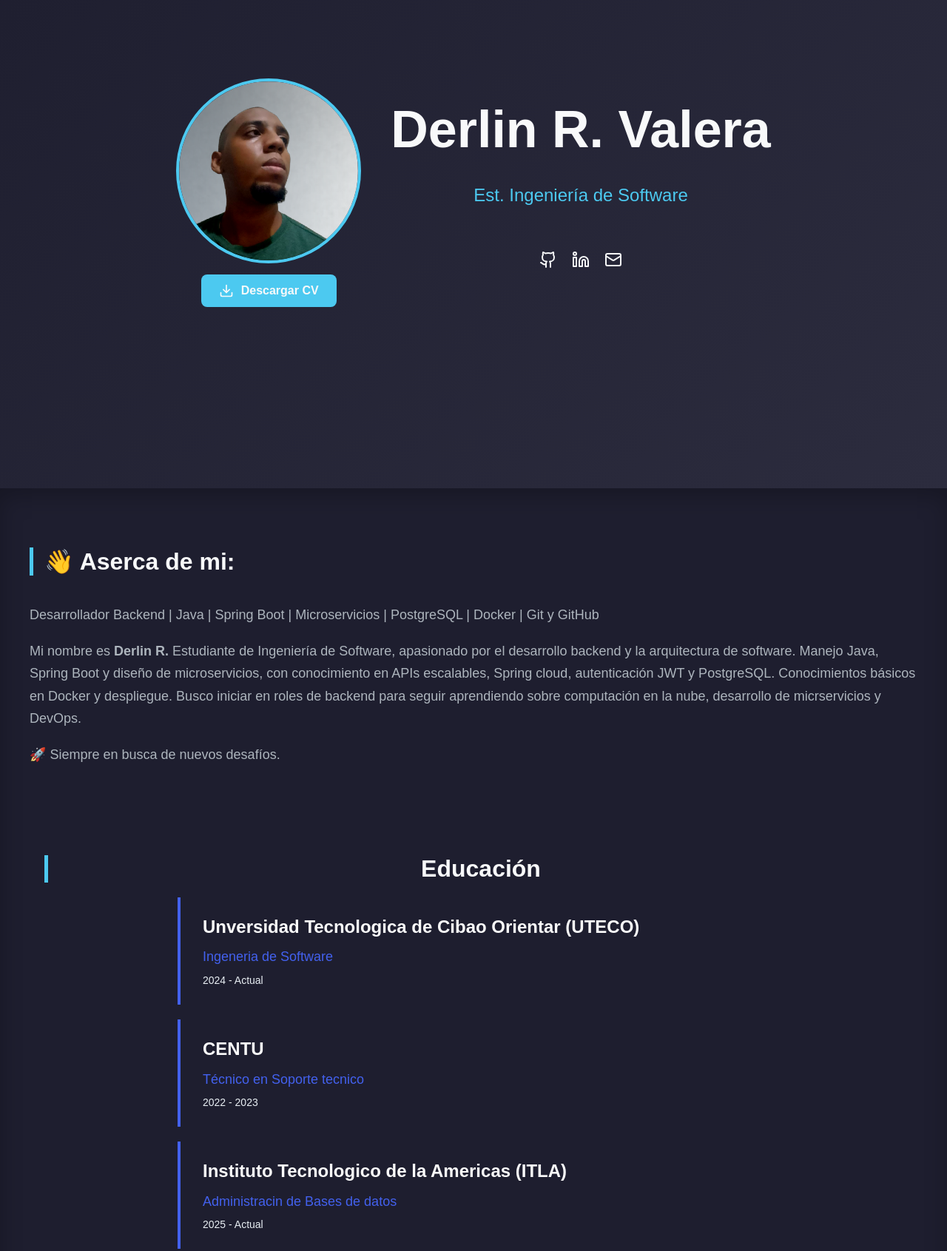
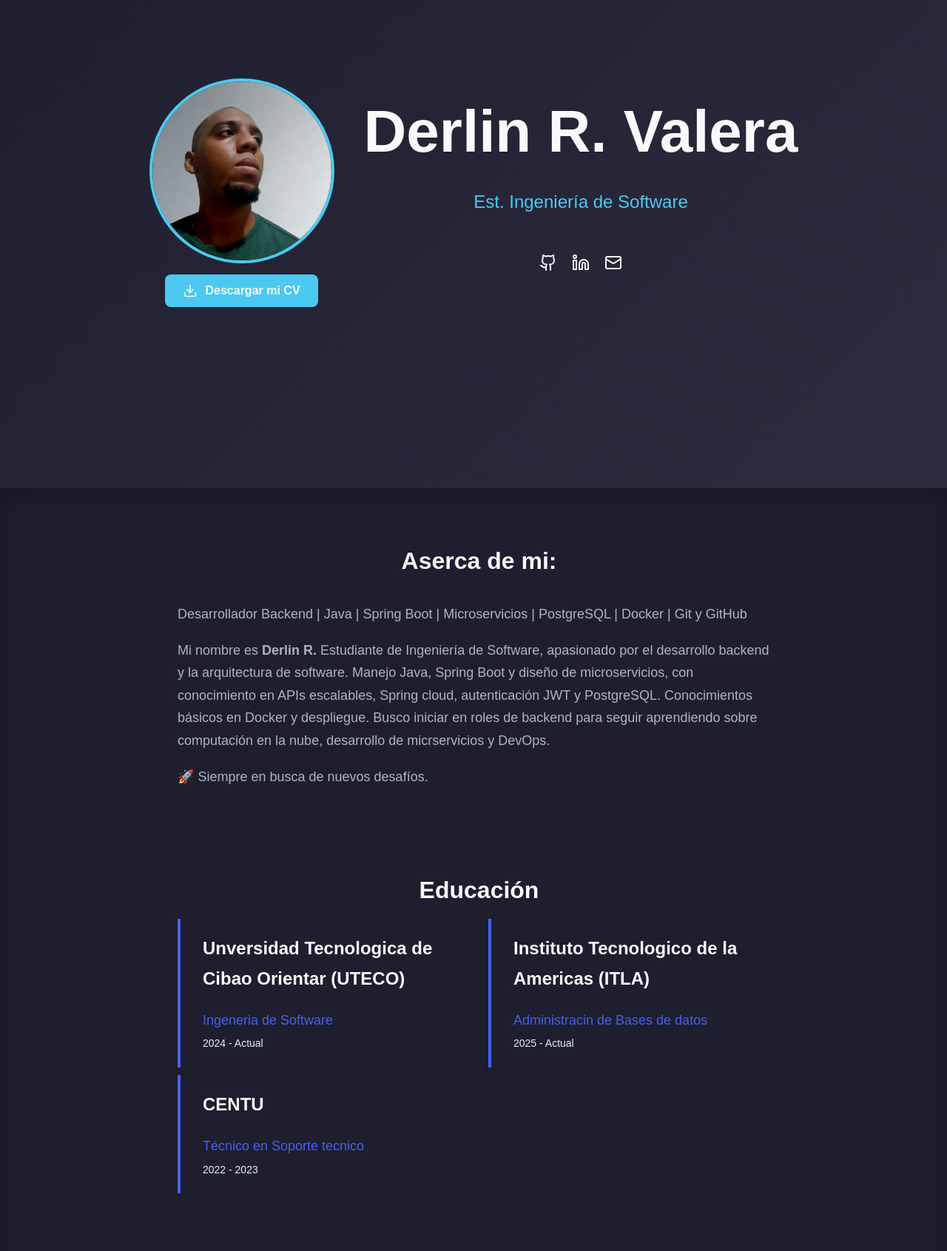
Before and after one commit to Derlin-Dev/Derlin-Dev.github.io, a plain HTML site: page index.html in a window 1280 px wide. Shown: the part 140-1831 px from the top of the page at 74% size. Drawn offline with nearby package versions, Linux system fonts and the light colour scheme.

Commit message:
mejoras en el css

```diff
--- a/assets/css/styles.css
+++ b/assets/css/styles.css
@@ -43,15 +43,15 @@
   }
 
   header h1 {
-    font-size: 70px;
+    font-size: 80px;
     font-weight: bold;
-    margin-bottom: 20px;
+    margin-bottom: 15px;
   }
   header h2 {
     font-size: 24px;
     font-weight: normal;
     color: var(--accent-light);
-    margin-bottom: 20px;
+    margin-bottom: 10px;
   }
 
   /* ===== Perfil ===== */
@@ -74,7 +74,7 @@
     display: flex;
     flex-direction: column;
     align-items: center;
-    gap: 15px;
+    gap: 20px;
   }
 
   /* ===== Títulos ===== */
@@ -92,7 +92,6 @@
     font-size: 32px;
     color: var(--text-main);
     margin-bottom: 20px;
-    border-left: 5px solid var(--accent-light);
     padding-left: 15px;
   }
 
@@ -103,6 +102,18 @@
     background-color: var(--accent-light);
     margin-top: 10px;
     border-radius: 2px;
+  }
+  #about h3 {
+    text-align: center;
+
+  }
+
+  #about p {
+    max-width: 800px;
+    margin: 0 auto;
+    font-size: 18px;
+    line-height: 1.7;
+    color: var(--text-secondary);
   }
 
   /* ===== Iconos Sociales ===== */
@@ -124,6 +135,7 @@
 
   .social-icons a:hover {
     color: var(--accent-light);
+    transform: scale(1.1);
   }
 
   .social-links {
@@ -153,7 +165,8 @@
   }
 
   .download-btn:hover {
-    background-color: var(--accent-hover);
+    background-color: var(--primary-medium);
+    animation: neonGlowSoft 2s infinite alternate;
     transform: translateY(-2px);
   }
 
@@ -218,6 +231,7 @@
 
   .project-card:hover {
     transform: translateY(-5px);
+    animation: neonGlowSoft 2s infinite alternate;
     box-shadow: 0 8px 20px rgba(0, 0, 0, 0.1);
   }
 
@@ -323,12 +337,27 @@
     text-align: center;
   }
 
+  #education h4 {
+    font-size: 1.5rem;
+    margin-bottom: 20px;
+    position: relative;
+  }
+
   .education-list {
     list-style: none;
     padding: 0;
+    display: block;
     max-width: 800px;
     margin: 0 auto;
     text-align: left;
+    column-count: 2;
+  column-gap: 40px;
+  }
+
+  .education-list li {
+    margin-bottom: 10px;
+    text-align: left;
+    break-inside: avoid;
   }
 
   .education-item {
@@ -337,7 +366,7 @@
     padding: 20px 30px;
     margin-bottom: 20px;
     border-radius: 0px;
-    /*box-shadow: 0 4px 10px rgba(0, 0, 0, 0.05);*/
+    box-shadow: 0 4px 10px rgba(0, 0, 0, 0.05);
   }
 
   .education-item h4 {
@@ -402,3 +431,27 @@
       font-size: 20px;
     }
   }
+
+  /* Animación neón con sombras suaves */
+@keyframes neonGlowSoft {
+  0% {
+    box-shadow: 0 0 3px #ff00ff, 0 0 5px #ff00ff;
+    border-color: #ff00ff;
+  }
+  25% {
+    box-shadow: 0 0 3px #00ffff, 0 0 5px #00ffff;
+    border-color: #00ffff;
+  }
+  50% {
+    box-shadow: 0 0 3px #39ff14, 0 0 5px #39ff14;
+    border-color: #39ff14;
+  }
+  75% {
+    box-shadow: 0 0 3px #ffff00, 0 0 5px #ffff00;
+    border-color: #ffff00;
+  }
+  100% {
+    box-shadow: 0 0 3px #ff4500, 0 0 5px #ff4500;
+    border-color: #ff4500;
+  }
+}
--- a/index.html
+++ b/index.html
@@ -18,7 +18,7 @@
                     <polyline points="7 10 12 15 17 10"/>
                     <line x1="12" x2="12" y1="15" y2="3"/>
                 </svg>
-                Descargar CV
+                Descargar mi CV
             </a>
         </div>
 
@@ -43,7 +43,7 @@
 
     <main>
         <section id="about" data-aos="fade-up">
-            <h3>👋 Aserca de mi:</h3><br>
+            <h3> Aserca de mi:</h3><br>
             <p>Desarrollador Backend | Java | Spring Boot | Microservicios | PostgreSQL | Docker | Git y GitHub</p><br>
             <p>Mi nombre es <strong>Derlin R.</strong> Estudiante de Ingeniería de Software, apasionado por el desarrollo backend y la arquitectura de software.
             Manejo Java, Spring Boot y diseño de microservicios, con conocimiento en APIs escalables, Spring cloud, autenticación JWT y PostgreSQL.
@@ -72,13 +72,14 @@
                 <h4>Instituto Tecnologico de la Americas (ITLA)</h4>
                 <p class="degree">Administracin de Bases de datos</p>
                 <p class="date">2025 - Actual</p>
+              </li>
             </ul>
         </section>
 
         <section id="skills">
             <h3>Habilidades</h3>
             <div class="skills-grid" data-aos="fade-up">
-              <div class="skill-card">
+              <div class="skill-card" >
                 <div class="skill-icon">
                   <!-- Ícono de Lenguajes -->
                   <svg xmlns="http://www.w3.org/2000/svg" width="40" height="40" fill="none" stroke="currentColor" stroke-width="2" stroke-linecap="round" stroke-linejoin="round" class="icon"><path d="M16 18l6-6-6-6M8 6H2v12h6"/></svg>
@@ -88,7 +89,7 @@
                   <li>Java</li>
                 </ul>
               </div>
-              <div class="skill-card" data-aos="fade-up">
+              <div class="skill-card" >
                 <div class="skill-icon">
                   <!-- Ícono de Bases de Datos -->
                   <svg xmlns="http://www.w3.org/2000/svg" width="40" height="40" fill="none" stroke="currentColor" stroke-width="2" stroke-linecap="round" stroke-linejoin="round" class="icon"><ellipse cx="12" cy="5" rx="9" ry="3"></ellipse><path d="M3 5v14c0 1.657 4.03 3 9 3s9-1.343 9-3V5"></path><path d="M3 12c0 1.657 4.03 3 9 3s9-1.343 9-3"></path></svg>
@@ -99,7 +100,7 @@
                   <li>SQLServer</li>
                 </ul>
               </div>
-              <div class="skill-card" data-aos="fade-up">
+              <div class="skill-card" >
                 <div class="skill-icon">
                   <!-- Ícono de DevOps -->
                   <svg xmlns="http://www.w3.org/2000/svg" width="40" height="40" fill="none" stroke="currentColor" stroke-width="2" stroke-linecap="round" stroke-linejoin="round" class="icon"><path d="M12 2a10 10 0 1 0 10 10A10 10 0 0 0 12 2Zm1 10h4m-4 0H8m4 0V8m0 4v4"/></svg>
@@ -111,7 +112,7 @@
                   <li>Linux</li>
                 </ul>
               </div>
-              <div class="skill-card" data-aos="fade-up">
+              <div class="skill-card" >
                 <div class="skill-icon">
                   <!-- Ícono de Frameworks -->
                   <svg xmlns="http://www.w3.org/2000/svg" width="40" height="40" fill="none" stroke="currentColor" stroke-width="2" stroke-linecap="round" stroke-linejoin="round" class="icon"><polygon points="5 3 19 12 5 21 5 3"></polygon></svg>
@@ -147,11 +148,11 @@
                 </div>
               </div>
 
-              <div class="project-card" data-aos="fade-up">
-                <img src="/assets/images/proyecto2.jpg" alt="Proyecto 2">
+              <div class="project-card">
+                <img src="/assets/images/proyecto2.jpg" alt="Proyecto 1">
                 <div class="project-content">
-                  <h4>Servicio de Almacenamiento d Archivos</h4>
-                  <p>servicio RESTful desarrollado en Spring Boot que permite subir, descargar, listar, eliminar archivos y crear carpetas dentro de un directory raiz</p>
+                  <h4> Servicio de Almacenamiento d Archivos</h4>
+                  <p>servicio RESTful desarrollado en Spring Boot que permite subir, descargar, listar, eliminar archivos y crear carpetas dentro de un directory raiz.</p>
                   <div class="project-tags">
                     <span>Java</span>
                     <span>Spring Boot</span>
```
